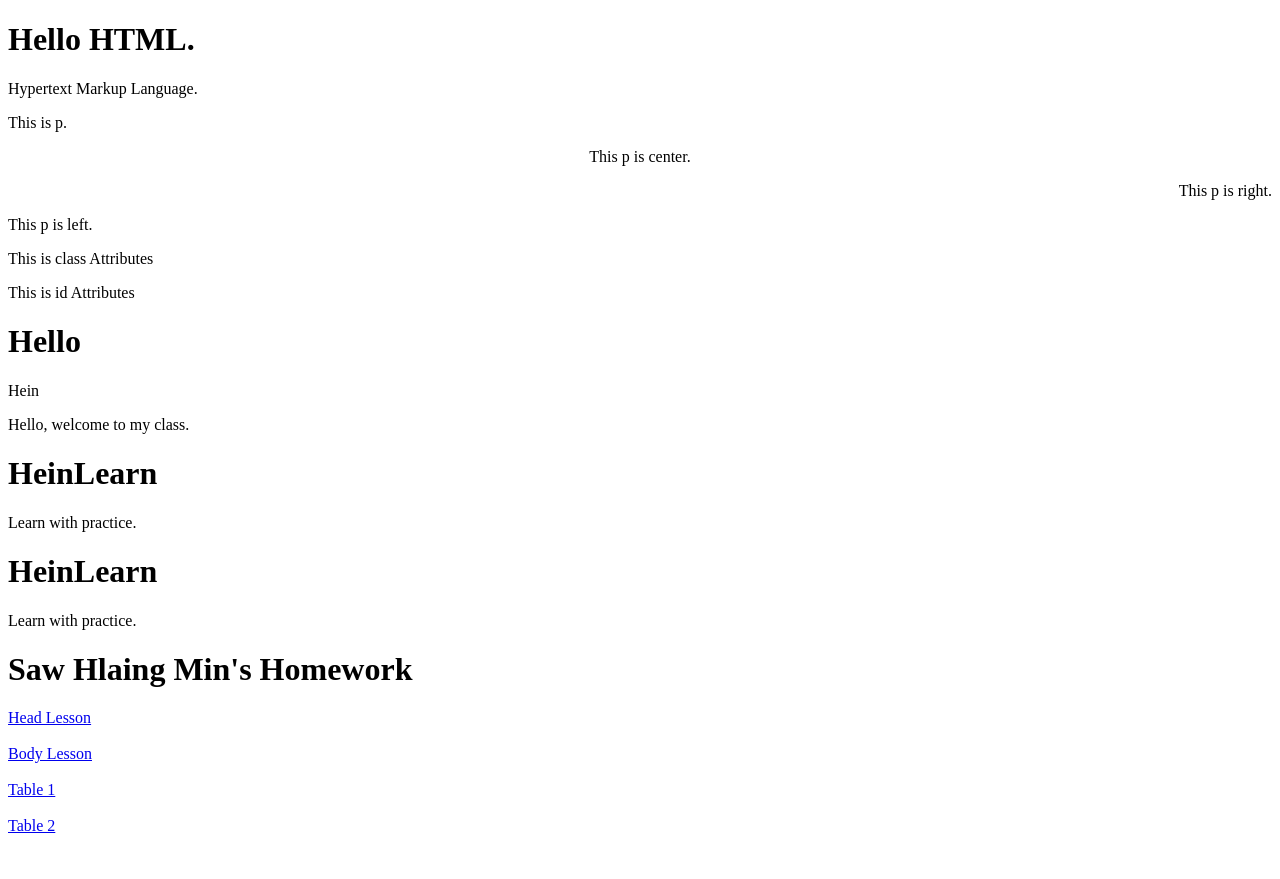
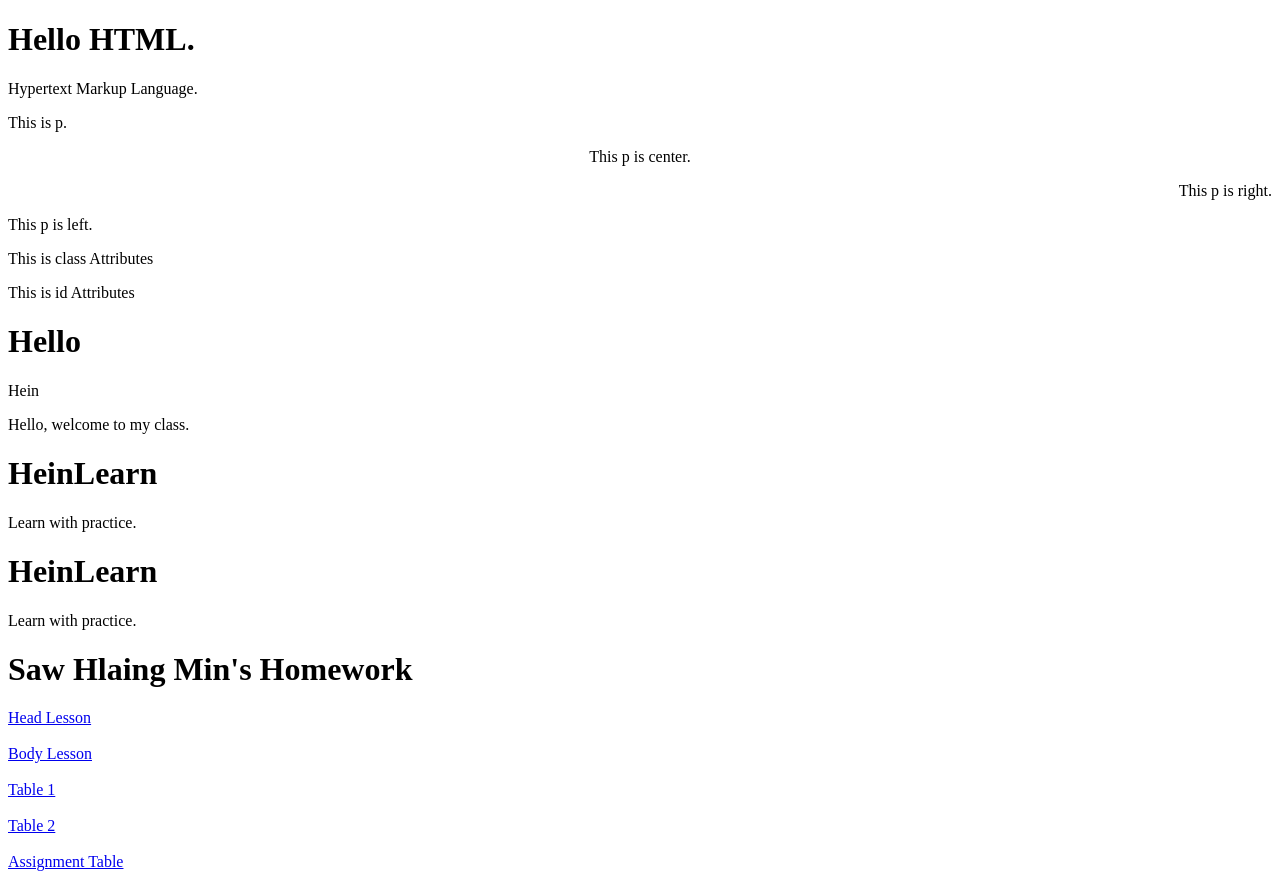
Before and after one commit to Sawhlaingmin/Sawhlaingmin.github.io, a plain HTML site: page HTML/index.html in a window 1280 px wide. Before the commit the page ends 843 px from the top, so only its background shows below. Drawn offline with Linux system fonts and the light colour scheme.

Commit message:
Assignment Table

```diff
--- a/HTML/index.html
+++ b/HTML/index.html
@@ -49,6 +49,8 @@
     <a href="table.html">Table 1</a>
     <br><br>
     <a href="table2.html">Table 2</a>
+    <br><br>
+    <a href="assignment.html">Assignment Table</a>
 
 
 </body>
```
